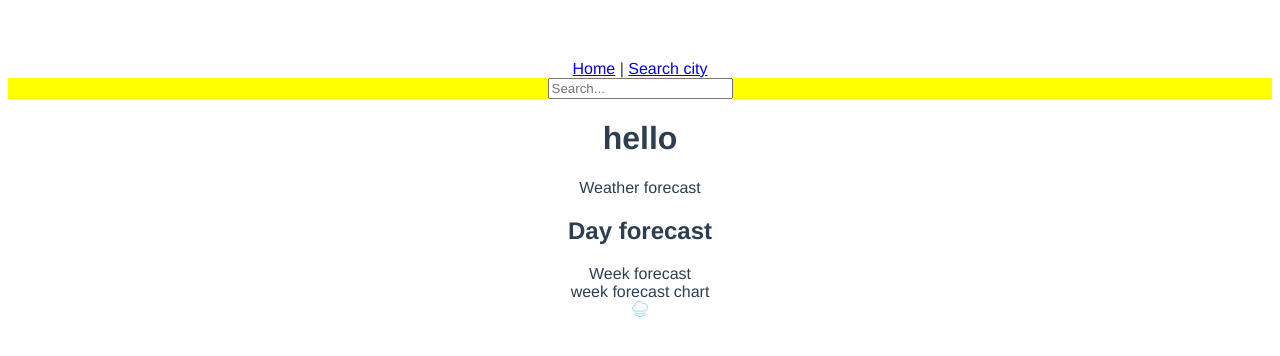
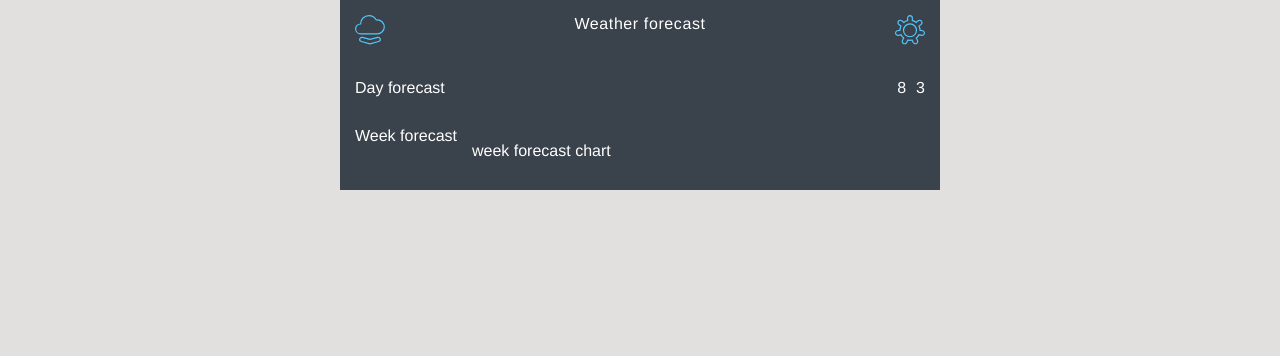
Before and after one commit to Viktorija-Gulb/weather-app-vue-js, a Vue app: page / in a window 1280 px wide. Shown: the top 356 px of the page. Built offline with nearby package versions, Linux system fonts and the light colour scheme; no server answers.

Commit message:
start design at home page

```diff
--- a/package.json
+++ b/package.json
@@ -21,7 +21,8 @@
     "@vue/cli-service": "~4.5.0",
     "@vue/compiler-sfc": "^3.0.0",
     "babel-eslint": "^10.1.0",
-    "eslint": "^6.7.2",
+    "eslint": "^6.8.0",
+    "eslint-loader": "^4.0.2",
     "eslint-plugin-vue": "^7.0.0-0",
     "sass": "^1.30.0",
     "sass-loader": "^10.1.0"
--- a/src/App.vue
+++ b/src/App.vue
@@ -1,8 +1,8 @@
 <template>
-    <div id="nav">
+    <!-- <div id="nav">
       <router-link to="/">Home</router-link> |
       <router-link to="/search">Search city</router-link>
-    </div>
+    </div> -->
     <router-view />
 </template>
 
@@ -15,14 +15,3 @@ export default {
   }
 }
 </script>
-
-<style lang="scss">
-#app {
-  font-family: Avenir, Helvetica, Arial, sans-serif;
-  -webkit-font-smoothing: antialiased;
-  -moz-osx-font-smoothing: grayscale;
-  text-align: center;
-  color: #2c3e50;
-  margin-top: 60px;
-}
-</style>
--- a/src/constants.js
+++ b/src/constants.js
@@ -1,4 +1,4 @@
 export const API_KEY = "a2e2f857c7ee36ac0a702dc3985dbf2c"
 export const CURRENT_WEATHER = 'Vilnius'
 
-// export { API_KEY, CURRENT_WEATHER };
+export const week = ['MON', 'TUE', 'WED', 'THU', 'FRI', 'SAR', 'SUN']
--- a/src/styles/basics/_basic.scss
+++ b/src/styles/basics/_basic.scss
@@ -1,10 +1,11 @@
 html,
 body {
-  font-family: Helvetica, Arial, sans-serif;
+  font-family: 'Helvetica Neue', Arial, sans-serif;
   height: 100%;
   margin: 0;
   padding: 0;
-  background: grey;
+  color: $main-text-color;
+  background: rgb(226, 223, 223);
 }
 #app {
   height: 100%;
@@ -15,7 +16,80 @@ body {
   margin: 0 auto;
   text-align: center;
   display: flex;
-  align-items: center;
+  // align-items: center;
+  // justify-content: center;
+  flex-direction: column;
+}
+
+.status-bar {
+  display: flex;
+  padding: 15px;
+  background-color: $main-bg-color;
+  &__location {
+    flex: 1;
+    display: flex;
+    flex-direction: column;
+  }
+  &__town {
+    font-weight: lighter;
+    letter-spacing: 0.6px;
+  }
+  &__title {
+    font-weight: 300;
+    letter-spacing: 0.6px;
+  }
+}
+
+.day-overiew {
+  display: flex;
+  padding: 15px;
+  background-color: $main-bg-color;
+  text-align: left;
+
+  &__title {
+    flex: 1;
+  }
+
+  &__day {
+    margin-right: 10px;
+  }
+}
+
+.main-box {
+  flex: 1;
+  display: flex;
   justify-content: center;
   flex-direction: column;
+
+  &__temp {
+    font-size: 90px;
+    font-weight: 300;
+  }
+
+  &__town {
+    font-size: 32px;
+    margin: 0;
+    font-weight: 400;
+  }
+
+  &__weather {
+    display: flex;
+    text-align: center;
+    justify-content: center;
+    margin: 0;
+
+    & > span {
+      margin-right: 10px;
+    }
+  }
 }
+
+.bottom-section {
+  display: flex;
+  padding: 15px;
+  background-color: $main-bg-color;
+
+  &__title {
+    text-align: left;
+  }
+}
--- a/src/styles/basics/_variables.scss
+++ b/src/styles/basics/_variables.scss
@@ -1,4 +1,7 @@
 // colors
 $text-color: #ffffff;
+$dark-grey: #3a424c;
 
-$dark-grey: #3a424c;
+$main-text-color: $text-color;
+
+$main-bg-color: $dark-grey;
--- a/src/styles/global.scss
+++ b/src/styles/global.scss
@@ -1 +1,2 @@
-@import './basics/variables';
+@import './basics/variables.scss';
+@import './basics/basic.scss';
--- a/src/views/Home.vue
+++ b/src/views/Home.vue
@@ -1,23 +1,40 @@
 <template>
-    <div class='search-box'>
-      <input type="text" class="search-bar" placeholder='Search...' />
-    </div>
-    <h1>hello</h1>
-    <div class='top-section' v-if="typeof results != 'undefined'">
-      <span>Weather forecast</span>
-      <span>{{results.name}}</span>
-      <h2>Day forecast</h2>
-    </div>
-    <div class='location-box' v-if="typeof results.main != 'undefined'">
-      <div>{{displayTemp(results.main.temp)}}</div>
-      <h2>{{results.name}}</h2>
-      <p>weather</p>
-    </div>
+    <div class='wrapper'>
+      <div class='top-section'>
+        <div class='status-bar'>
+          <div class='status-bar__cloud'>
+            <icon-base width="30" height="30" viewBox='0 0 51 51' icon-name="cloud"><Cloud /></icon-base>
+          </div>
+          <div class='status-bar__location'>
+            <span class='status-bar__title'>Weather forecast</span>
+            <span class='status-bar__town'>{{results.name}}</span>
+          </div>
+          <div class='status-bar__settings'><icon-base width="30" height="30" viewBox='0 0 51 51' icon-name="cloud"><SettingsSvg /></icon-base></div>
+        </div>
 
-    <div class='bottom-section'>
-      <div>Week forecast</div>
-      <div>week forecast chart</div>
-      <icon-base width="16" height="16" viewBox='0 0 51 51' icon-name="cloud"><Cloud /></icon-base>
+        <div class='day-overiew'>
+          <div class='day-overiew__title'>Day forecast</div>
+          <div class='day-overiew__temp'>
+            <span class='day-overiew__day'>8</span>
+            <span class='day-overiew__night'>3</span>
+          </div>
+        </div>
+      </div>
+      <div class='main-box' v-if="typeof results.main != 'undefined'">
+        <div class='main-box__wrapper'>
+          <div class='main-box__temp'>{{displayTemp(results.main.temp)}}&#176;</div>
+          <h2 class='main-box__town'>{{results.name}}</h2>
+          <p class='main-box__weather'>
+            <span>{{results.weather[0].main}}</span>
+            <icon-base width="25" height="25" iconColor='currentColor' viewBox="0 0 42 27" icon-name="cloud"><CloudySvg /></icon-base>
+          </p>
+        </div>
+      </div>
+
+      <div class='bottom-section'>
+        <div class='bottom-section__title'>Week forecast</div>
+        <div class='bottom-section'>week forecast chart</div>
+      </div>
     </div>
 </template>
 
@@ -34,6 +51,8 @@
 
 <script>
 import Cloud from '../IconsAsSvg/Cloud'
+import SettingsSvg from '../IconsAsSvg/SettingsSvg'
+import CloudySvg from '../IconsAsSvg/CloudySvg'
 import {API_KEY, CURRENT_WEATHER} from './../constants'
 import axios from 'axios'
 
@@ -44,25 +63,38 @@ export default {
     CURRENT_WEATHER: String
   },
   components: {
-    Cloud
+    Cloud,
+    SettingsSvg,
+    CloudySvg
   },
   // data: {
   //   results: []
   // },
   data () {
     return {
-      results: {}
+      results: {},
+      weekData: {}
     }
   },
   mounted(){
     this.fetchData();
+    this.weekForecast();
   },
 
   methods: {
     fetchData(){
       axios.get(`https://api.openweathermap.org/data/2.5/weather?q=${CURRENT_WEATHER}&appid=${API_KEY}`).then((response) => {
-        console.log(response.data.main)
+        // console.log('response ', response.data.weather[0].main)
          this.results = response.data
+    }).catch( error => { console.log(error); });
+    },
+
+    weekForecast() {
+      axios.get(
+        `https://api.openweathermap.org/data/2.5/forecast?q=${CURRENT_WEATHER}&appid=${API_KEY}`
+        ).then((response) => {
+        console.log('response ', response.data)
+         this.weekData = response.data
     }).catch( error => { console.log(error); });
     },
 
@@ -71,3 +103,9 @@ export default {
   },
 }
 </script>
+
+<style lang="scss">
+.status-bar {
+  // display: flex;
+}
+</style>
--- a/src/views/Search.vue
+++ b/src/views/Search.vue
@@ -1,15 +1,56 @@
 <template>
   <h1>Search Page</h1>
-  <DayForecast />
+  <div class='search-box'>
+      <input type="text" class="search-bar" placeholder='Search...' />
+    </div>
+
 </template>
 
 <script>
-  import DayForecast from '../components/DayForecast'
+
+import axios from 'axios'
+import {API_KEY, CURRENT_WEATHER} from './../constants'
 
 export default {
   name: 'Search',
+  props: {
+    API_KEY: String,
+    CURRENT_WEATHER: String
+  },
   components: {
-    DayForecast
-  }
+
+  },
+  // data: {
+  //   results: []
+  // },
+  data () {
+    return {
+      results: {},
+
+    }
+  },
+  mounted(){
+    // this.fetchData();
+    this.weekForecast();
+  },
+
+  methods: {
+    // fetchData(){
+    //   axios.get(`https://api.openweathermap.org/data/2.5/weather?q=${CURRENT_WEATHER}&appid=${API_KEY}`).then((response) => {
+    //     // console.log('response ', response.data.weather[0].main)
+    //      this.results = response.data
+    // }).catch( error => { console.log(error); });
+    // },
+
+    weekForecast() {
+       axios.get(`https://api.openweathermap.org/data/2.5/forecast/daily?q=${CURRENT_WEATHER}&cnt=7&appid=${API_KEY}`).then((response) => {
+        // console.log('response ', response.data.weather[0].main)
+         this.results = response.data
+    }).catch( error => { console.log(error); });
+    },
+
+    displayTemp: function( temp )
+      {return Math.round(temp - 273.15)}
+  },
 }
 </script>
--- a/vue.config.js
+++ b/vue.config.js
@@ -1,11 +1,22 @@
-module.exports = {
-  css: {
-    loaderOptions: {
-      sass: {
-        additionalData: `
-          @import "@/styles/global.scss";
-        `
-      }
-    }
-  }
-};
+// module.exports = {
+//   css: {
+//     loaderOptions: {
+//       sass: {
+//         additionalData: `
+//           @import "src/styles/global.scss";
+//         `
+//       }
+//     }
+//   }
+// };
+
+// const path = require("path");
+
+// module.exports = {
+//   pluginOptions: {
+//     "style-resources-loader": {
+//       preProcessor: "scss",
+//       patterns: [path.resolve(__dirname, "./src/styles/global.scss")]
+//     }
+//   }
+// };
```
Also changed, not shown: .eslinrc.js (added), src/IconsAsSvg/CloudySvg.vue (renamed from src/IconsAsSvg/Cloudy.svg.vue), src/IconsAsSvg/SettingsSvg.vue (renamed from src/IconsAsSvg/Settings.svg.vue), 2 other files (tests, documents, lock files or other folders).
